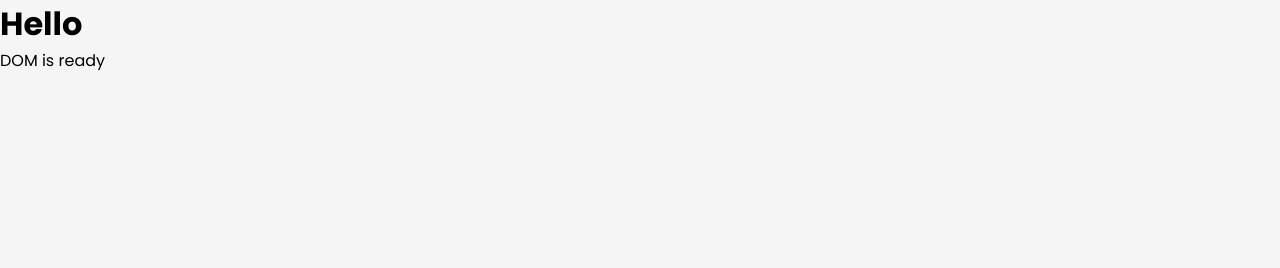
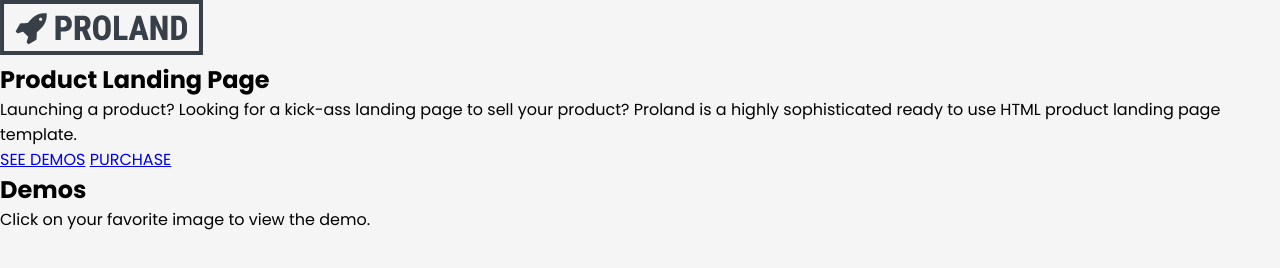
Before and after one commit to cecortes/landingPages, a website: page src/html/index.html in a window 1280 px wide. Drawn offline with nearby package versions, Linux system fonts and the light colour scheme.

Commit message:
Starting to code

```diff
--- a/src/html/index.html
+++ b/src/html/index.html
@@ -15,7 +15,65 @@
   <title>ProLand Copy</title>
 </head>
 <body>
-  <h1>Hello</h1>
-  <p></p>
+  <!-- Header -->
+  <header class="header__contianer">
+
+    <!-- Logo -->
+    <div class="logo_container">
+      <img src="./../assets/logo.png" alt="logo">
+    </div>
+
+    <!-- Subtitle -->
+    <div class="text_container">
+      <h2>Product Landing Page</h2>
+    </div>
+
+    <!-- Copy -->
+    <div class="copy_container">
+      <p>
+        Launching a product? Looking for a kick-ass landing page to sell your product? Proland is a highly sophisticated ready to use HTML product landing page template.
+      </p>
+    </div>
+
+    <!-- Buttons -->
+    <div class="cta_container">
+
+      <!-- See DEMOS -->
+      <a href="#explore" class="btn btn-pri">SEE DEMOS</a>
+
+      <!-- PURCHASE -->
+      <a href="#" target="_blank" class="btn btn-sec">PURCHASE</a>
+
+    </div>
+
+  </header>
+
+  <!-- Main -->
+  <main class="main__container">
+
+    <!-- Main Header -->
+    <div class="main_header">
+
+      <!-- Subtitle -->
+      <h2>Demos</h2>
+
+      <!-- Copy -->
+      <p>
+        Click on your favorite image to view the demo.
+      </p>
+
+    </div>
+
+    <!-- Grid with Cards -->
+    <div class="cards_grid">
+
+    </div>
+
+  </main>
+
+  <!-- Footer -->
+  <footer class="footer__container">
+
+  </footer>
 </body>
 </html>
--- a/src/js/index.js
+++ b/src/js/index.js
@@ -1,6 +1,4 @@
 "use strict";
 
 //* Ready *//
-$(function () {
-  $("p").text("DOM is ready");
-});
+$(function () {});
```
Also changed, not shown: src/assets/header-background.jpg (added), src/assets/logo.png (added).
